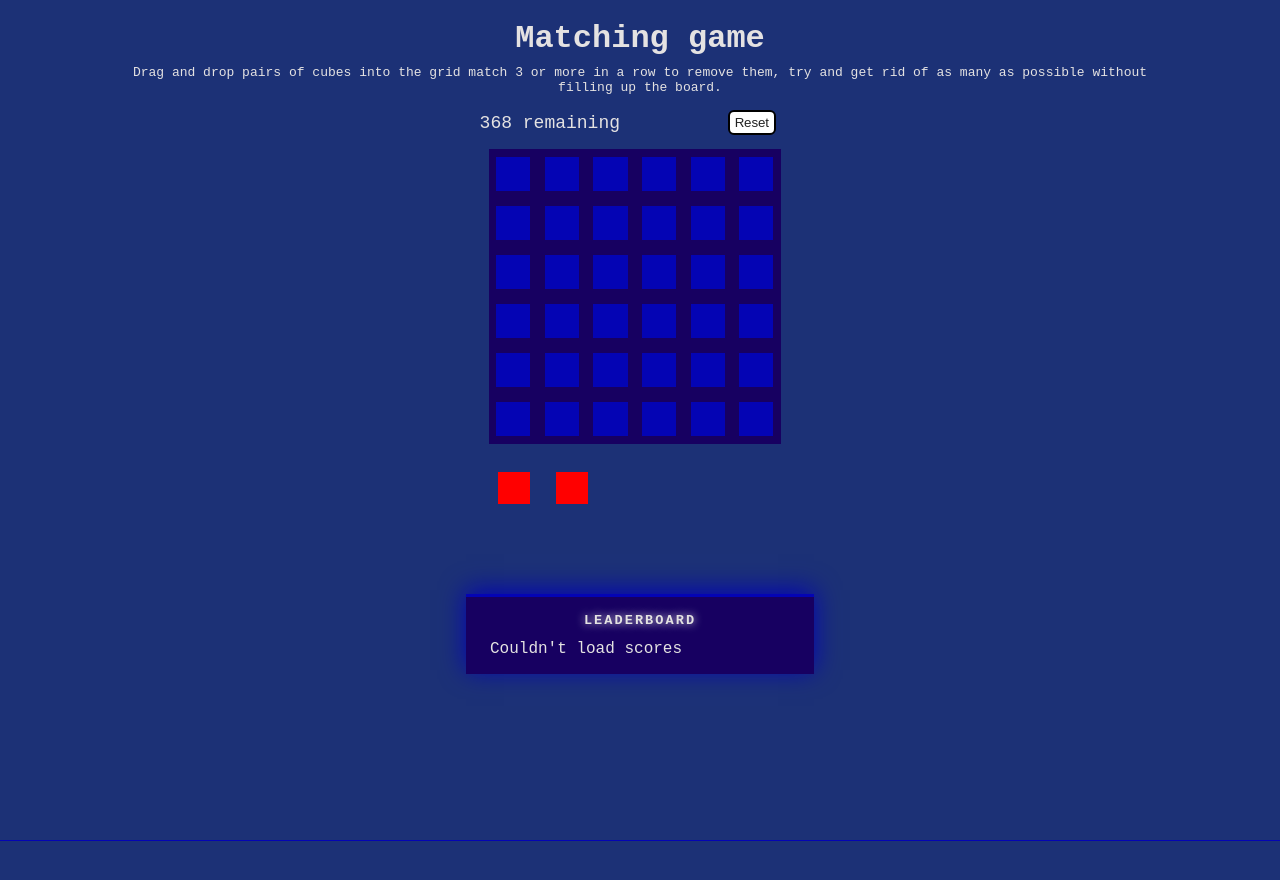
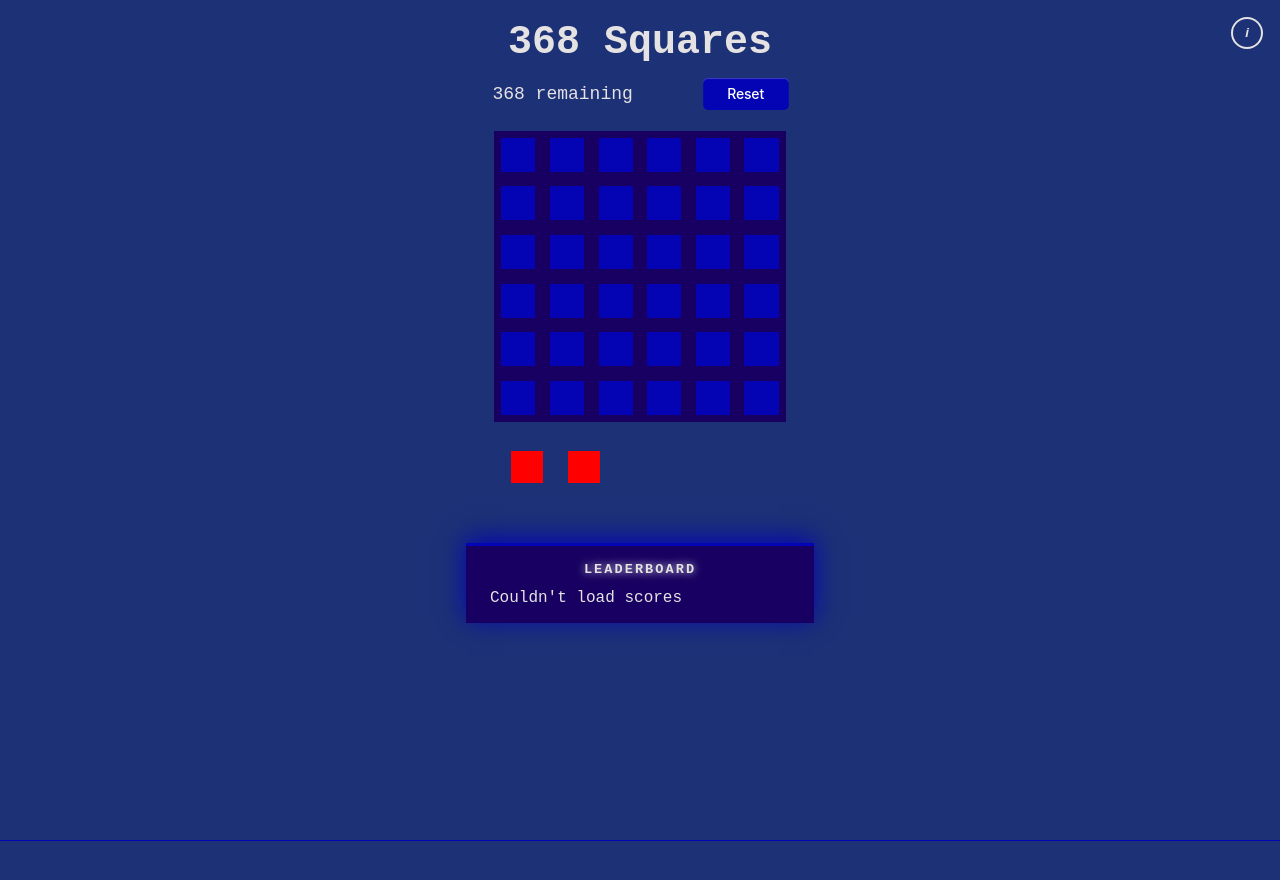
Before and after one commit to zu213/368squares, a plain HTML site: page frontend/squares.html in a window 1280 px wide. Drawn offline with Linux system fonts and the light colour scheme; no server answers.

Commit message:
Added help button

```diff
--- a/frontend/368.css
+++ b/frontend/368.css
@@ -19,9 +19,10 @@ body {
 }
 
 h1 {
+    font-size: 2.5rem;
     text-align: center;
     margin-bottom: 8px;
-    margin-top: 8px;
+    margin-top: 14px;
 }
 
 
@@ -60,19 +61,58 @@ hr {
 
 /** Top of the page **/
 
-.intro {
-    padding-bottom: 10px;
-    padding-left: 10%;
-    padding-right: 10%;
+.info-button {
+    position: fixed;
+    top: 12px;
+    right: 12px;
+    width: 32px;
+    height: 32px;
+    border-radius: 50%;
+    font-style: italic;
+    font-weight: bold;
+    padding: 0;
+    z-index: 10;
     text-align: center;
+    color: var(--highlight-text-colour);
+    background-color: var(--background-color);
+    border: 2px solid var(--highlight-text-colour);
+}
+
+.info-popup p {
+    max-width: 60vw;
     font-size: small;
+    margin: 0;
+}
+
+.reset-button {
+  background-color: var(--highlight-fg-colour);
+  border-radius: 5px;
+  border-style: none;
+  padding: 0.5em 1.75em;
+  box-shadow: rgba(245, 244, 247, .25) 0 1px 1px inset;
+  color: #fff;
+  cursor: pointer;
+  display: inline-block;
+  font-family: Inter, sans-serif;
+  font-size: 14px;
+  font-weight: 500;
+  outline: 0;
+  text-align: center;
+  transition: all .3s cubic-bezier(.05, .03, .35, 1);
+  user-select: none;
+  -webkit-user-select: none;
+  touch-action: manipulation;
+}
+
+.reset-button:hover {
+  opacity: .7;
 }
 
 .container {
     width: 24vw;
     min-width: 200px;
     position: relative;
-    left: 37vw;
+    left: 38vw;
     height: 100%;
 }
 
@@ -100,8 +140,10 @@ hr {
 
 .counter-container {
     width: 100%;
-    vertical-align: middle;
     min-height: 25px;
+    display: flex;
+    align-items: center;
+    justify-content: space-between;
 }
 
 .remaining-chickens {
@@ -109,8 +151,6 @@ hr {
     padding: 1px;
     left: 5px;
     position: relative;
-    vertical-align: middle;
-    padding-top: 8px;
 }
 
 .absolute {
@@ -120,9 +160,9 @@ hr {
 /** Grid styles **/
 
 .grid {
-    height: 23vw;
+    aspect-ratio: 1 / 1;
     width: 95%;
-    margin: 5%;
+    margin: 5% 2.5%;
     background-color: var(--highlight-bg-colour);
 }
 
@@ -199,7 +239,7 @@ hr {
 }
 
 .chicken-gen {
-    min-height: 8vw;
+    min-height: 7vw;
     width: 100%;
 }
 
@@ -210,7 +250,7 @@ hr {
     box-shadow: 0 -4px 24px var(--highlight-fg-colour);
     padding: 16px 24px;
     font-family: 'Courier New', monospace;
-    margin-top: 32px;
+    margin-top: 16px;
     width: 300px;
     margin-left: auto;
     margin-right: auto;
@@ -292,8 +332,7 @@ hr {
     font-family: 'Courier New', monospace;
 }
 
-.leaderboard-form::before {
-    content: 'GAME OVER';
+.leaderboard-form-title {
     display: block;
     text-align: center;
     color: var(--highlight-text-colour);
@@ -301,7 +340,7 @@ hr {
     letter-spacing: 0.2em;
     font-weight: bold;
     text-shadow: 0 0 12px var(--highlight-text-colour), 0 0 24px var(--highlight-text-colour);
-    margin-bottom: 20px;
+    margin: 0 0 20px;
 }
 
 .leaderboard-form form {
@@ -347,7 +386,7 @@ hr {
     background: var(--highlight-fg-colour);
     border: none;
     color: var(--highlight-text-colour);
-    font-famil`y: 'Courier New', monospace;
+    font-family: 'Courier New', monospace;
     font-weight: bold;
     font-size: 0.9rem;
     letter-spacing: 0.1em;
--- a/frontend/368.js
+++ b/frontend/368.js
@@ -64,6 +64,7 @@ document.addEventListener("DOMContentLoaded", function () {
     updateChickens()
     loadLeaderboard()
     document.getElementById('resetButton').addEventListener('click', resetBoard)
+    document.getElementById('infoButton').addEventListener('click', showInfoPopup)
 })
 
 function checkValidPlace(e, direction, chickenDragElement){
@@ -209,6 +210,7 @@ function resetBoard() {
     remainingChickens = 368
     gameOver = false
     validMoves = [true, true]
+    document.getElementById('chickenGenerator').innerHTML = ''
     updateChickens()
     generateChicken()
 }
@@ -240,6 +242,21 @@ async function loadLeaderboard() {
         entryElement.innerHTML = `<span class="leaderboard-rank">${i + 1}</span><span class="leaderboard-name">${entry.name}</span><span class="leaderboard-score">${entry.score}</span>`
         leaderboard.appendChild(entryElement)
     })
+}
+
+function showInfoPopup() {
+    const template = document.getElementById('infoPopupTemplate')
+    const popup = template.content.cloneNode(true)
+    const container = popup.querySelector('.leaderboard-form-container')
+
+    const close = () => document.body.removeChild(container)
+
+    popup.querySelector('.leaderboard-close').addEventListener('click', close)
+    container.addEventListener('click', (e) => {
+        if (e.target === container) close()
+    })
+
+    document.body.appendChild(popup)
 }
 
 function showGameOver(score) {
--- a/frontend/squares.html
+++ b/frontend/squares.html
@@ -8,20 +8,17 @@
 <body>
 
     <div class="game">
+        <button id="infoButton" class="info-button" aria-label="How to play">i</button>
         <h1>
-            Matching game
+            368 Squares
         </h1>
-        <div class="intro">
-            Drag and drop pairs of cubes into the grid match 3 or more in a row to remove them,
-            try and get rid of as many as possible without filling up the board.
-        </div>
 
         <div id="background" class="container">
 
             <div class="counter-container">
                 <div id="remainingChickens" class="inline-left remaining-chickens"></div>
-                <div class="inline-right absolute">
-                    <button id="resetButton">Reset</button>
+                <div class="inline-right">
+                    <button id="resetButton" class="reset-button">Reset</button>
                 </div>
             </div>
 
@@ -43,9 +40,23 @@
 </body>
 
 
+<template id="infoPopupTemplate">
+    <div class="leaderboard-form-container">
+        <div class="leaderboard-form info-popup">
+            <button type="button" class="leaderboard-close">x</button>
+            <h2 class="leaderboard-form-title">HOW TO PLAY</h2>
+            <p>
+                Drag and drop pairs of cubes into the grid match 3 or more in a row to remove them,
+                try and get rid of as many as possible without filling up the board.
+            </p>
+        </div>
+    </div>
+</template>
+
 <template id="leaderboardEntryTemplate">
     <div class="leaderboard-form-container">
         <div class="leaderboard-form">
+            <h2 class="leaderboard-form-title">GAME OVER</h2>
             <form id="scoreForm">
                 <button type="button" class="leaderboard-close">x</button>
                 <span class="leaderboard-name">
```
